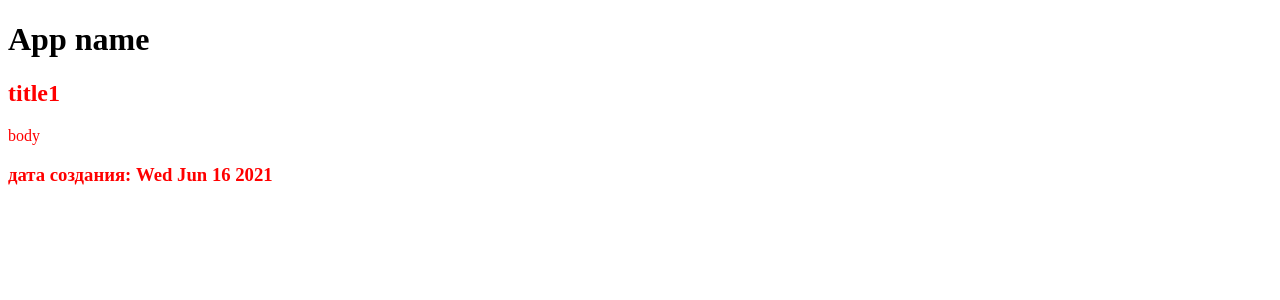
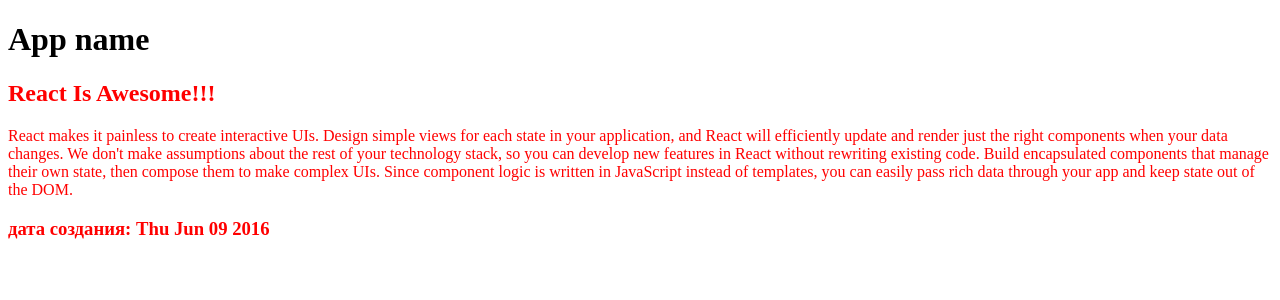
Before and after one commit to dvtok/learn-app-react, a React (Create React App) app: page / in a window 1280 px wide. Shown: the top 300 px of the page. Built offline with nearby package versions, Linux system fonts and the light colour scheme.

Commit message:
4 урок полностью

```diff
--- a/src/components/App.js
+++ b/src/components/App.js
@@ -1,11 +1,12 @@
 import React from 'react'
 import Article from "./Article"
+import {data as articles} from '../fixtures'
 
 function App() {
     return(
         <div>
             <h1>App name</h1>
-            <Article />
+            <Article article={articles[0]} />
         </div>
     )
 }
--- a/src/components/Article.js
+++ b/src/components/Article.js
@@ -1,12 +1,14 @@
 import React from 'react'
 
-function Article() {
-    const body = <section>body</section>
+function Article(props) {
+    const {article} = props
+    const body = <section>{article.text}</section>
+
     return (
         <div className="hello" style={{color: 'red'}}>
-            <h2>title1</h2>
+            <h2>{article.title}</h2>
             {body}
-            <h3>дата создания: {(new Date()).toDateString()}</h3>
+            <h3>дата создания: {(new Date(article.date)).toDateString()}</h3>
         </div>
     )
 }
--- /dev/null
+++ b/src/fixtures.js
@@ -0,0 +1,36 @@
+export let data = [
+    {
+        "id": "56c782f18990ecf954f6e027",
+        "date": "2016-06-09T15:03:23.000Z",
+        "title": "React Is Awesome!!!",
+        "text": "React makes it painless to create interactive UIs. Design simple views for each state in your application, and React will efficiently update and render just the right components when your data changes. \n We don't make assumptions about the rest of your technology stack, so you can develop new features in React without rewriting existing code. Build encapsulated components that manage their own state, then compose them to make complex UIs. Since component logic is written in JavaScript instead of templates, you can easily pass rich data through your app and keep state out of the DOM.",
+        "comments": [
+            {
+                "id": "qwerqwer",
+                "user": "Gilliam Underwood",
+                "text": "Velit anim deserunt elit velit est fugiat duis eiusmod eu do incididunt ut tempor voluptate. Officia dolor aliqua id anim mollit pariatur id commodo. Laborum minim non ut aliquip commodo est consectetur. Mollit eu aliqua tempor est nulla ullamco irure. Sit non amet et eiusmod cillum ex cillum anim incididunt ad laboris mollit. Sunt quis incididunt elit ea qui non ullamco aliquip consequat voluptate eiusmod est. Irure laboris amet culpa sit aliquip."
+            },
+            {
+                "id": "lkjhsdlfkg",
+                "user": "Dolly Franklin",
+                "text": "Aliquip id nostrud adipisicing irure. Labore reprehenderit ea ex officia ullamco incididunt consequat elit amet quis commodo. Fugiat amet veniam cillum ut aliquip velit est esse minim fugiat eiusmod sint. Commodo ea in culpa deserunt."
+            },
+            {
+                "id": "zxcvzcxvzxcv",
+                "user": "Brennan Atkins",
+                "text": "Nisi sit nisi cillum dolor fugiat sint do nostrud ex cillum cupidatat. Culpa do duis non et excepteur labore dolor culpa qui tempor veniam. Ex labore deserunt qui sit aute ad incididunt do cupidatat eiusmod reprehenderit ad. Qui laborum qui voluptate velit et consectetur ipsum enim dolore minim. Est sint velit tempor reprehenderit. Qui consectetur ad minim consequat."
+            },
+            {
+                "id": "fghjfghjfghj",
+                "user": "Jodi Humphrey",
+                "text": "Non amet amet ut magna culpa dolore consequat occaecat. Commodo adipisicing laboris voluptate enim mollit mollit anim aliquip deserunt nostrud deserunt cillum est. Ad eu cupidatat dolor nostrud et minim id in dolor occaecat ad magna elit. Laboris elit laboris aliquip Lorem reprehenderit id amet reprehenderit laborum minim incididunt cupidatat eiusmod."
+            },
+            {
+                "id": "ertyoertywte",
+                "user": "Joyce Weber",
+                "text": "Non qui Lorem qui commodo sint in esse non aliqua pariatur mollit veniam. Elit labore ad nisi anim adipisicing tempor velit commodo adipisicing ipsum ut. Nostrud cillum aliquip adipisicing id do occaecat est eiusmod adipisicing duis. Magna dolore et non nisi in non cillum officia elit non esse proident irure aute. Proident mollit amet enim dolore eiusmod dolor qui. Eiusmod reprehenderit cillum sit deserunt nostrud enim duis excepteur. Excepteur pariatur sunt in ipsum id minim est mollit."
+            }
+        ]
+    }
+
+]
```
